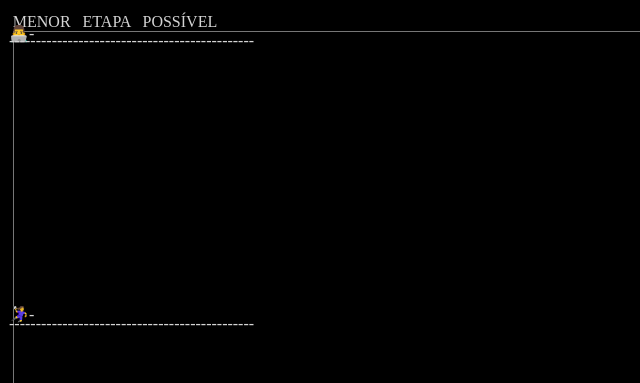
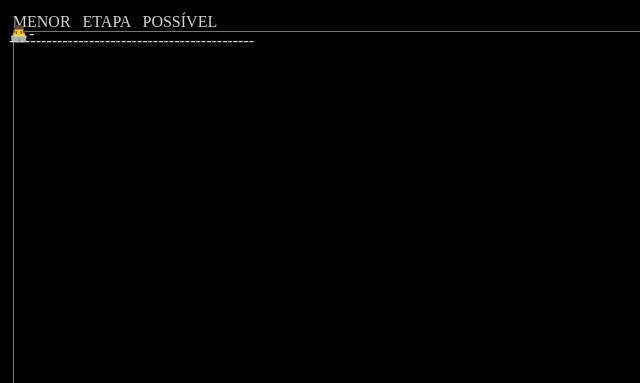
Before and after one commit to HumblePuff/focusOnNextStep, a plain HTML site: page index.html in a window 1280 px wide. Shown: the top 383 px of the page, without its empty margins (0-640 px from the left). Drawn offline with Linux system fonts and the light colour scheme.

Commit message:
Update index.html

```diff
--- a/index.html
+++ b/index.html
@@ -35,24 +35,6 @@
             z-index: 2;
             pointer-events: none;
         }
-        #a3-character {
-            position: absolute;
-            left: 0;
-            top: 0;
-            padding-top: 305px;
-            padding-left: 9px;
-            z-index: 2;
-            pointer-events: none;
-        }
-        #a4-character {
-            position: absolute;
-            left: 0;
-            top: 0;
-            padding-top: 315px;
-            padding-left: 9px;
-            z-index: 2;
-            pointer-events: none;
-        }
         #input {
             position: relative;
             z-index: 1;
@@ -74,8 +56,6 @@
     <div id="input-container">
         <div id="a1-character">👨‍💻-</div>
         <div id="a2-character">----------------------------------------------</div>
-        <div id="a3-character">🤾‍♀️-</div>
-        <div id="a4-character">----------------------------------------------</div>
         MENOR &nbsp; ETAPA &nbsp; POSSÍVEL
         <textarea id="input" style="width: 100%; height: 100%; color: rgb(212, 212, 212);"></textarea>
     </div>
```
